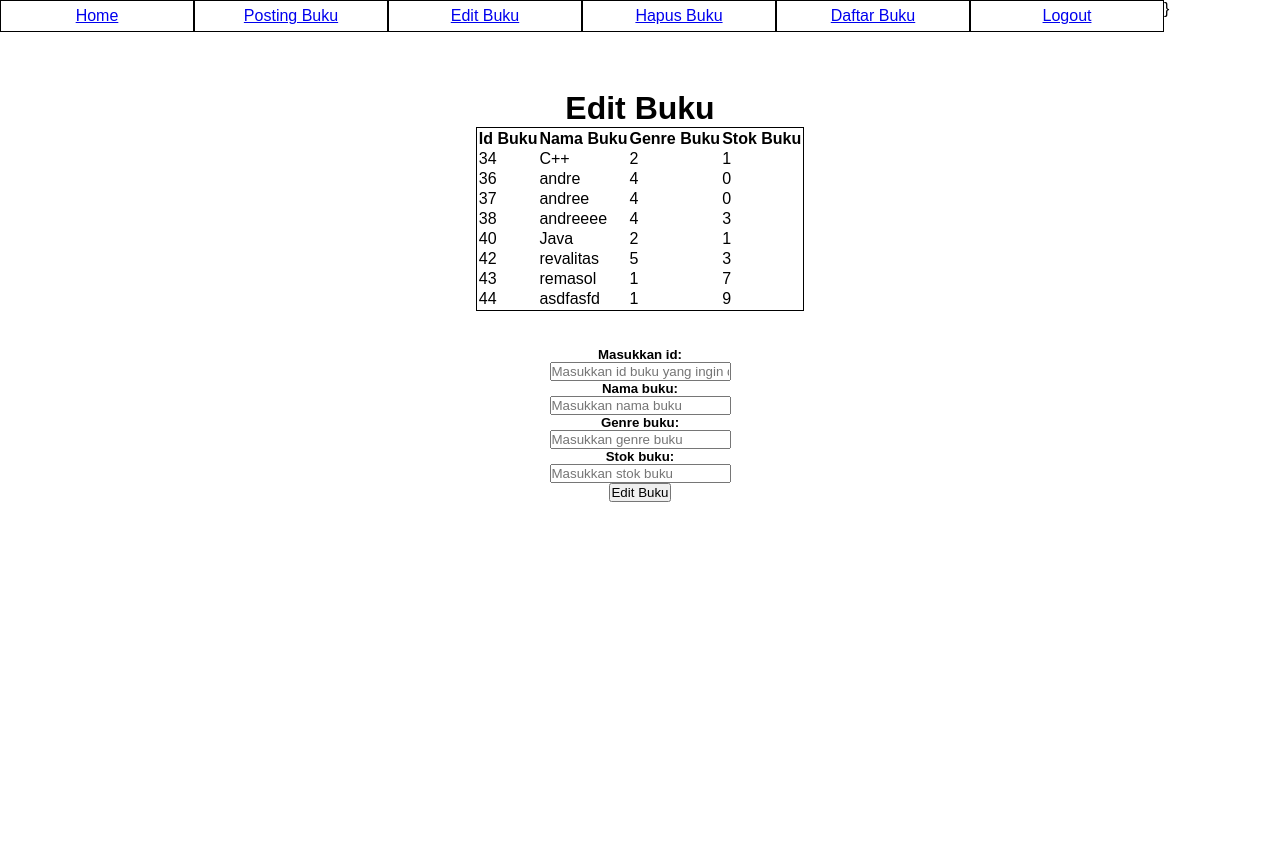
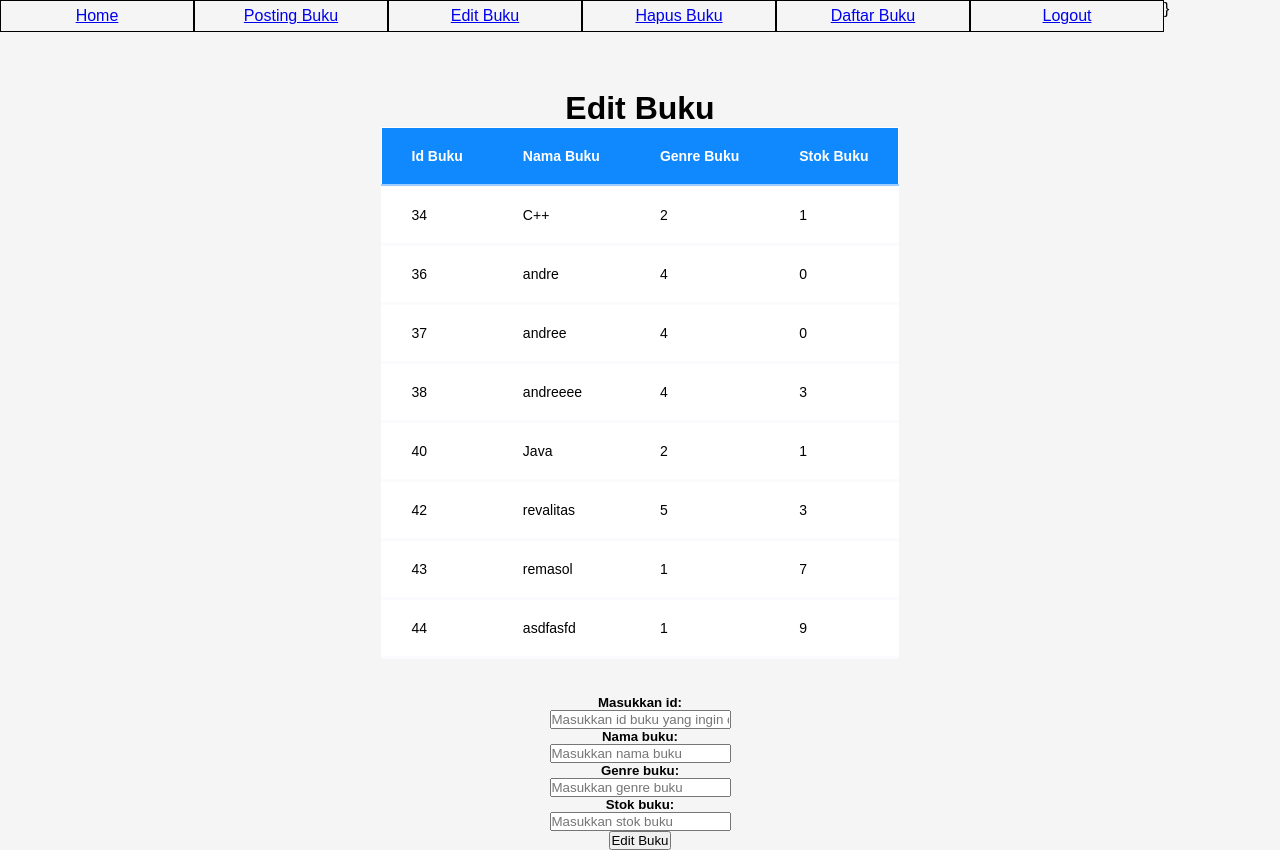
Before and after one commit to eriksonandre/tubes_pi_kelompok1, a PHP site: page /editbuku.php in a window 1280 px wide. Before the commit the page ends 502 px from the top, so only its background shows below. Run offline with PHP 8.4, Linux system fonts and the light colour scheme; the visitor is signed in with stand-in values (Sample User, id 1); data comes from the database, SQL or seed files in the repository.

Commit message:
Add files via upload

```diff
--- a/tubes-pi-kelompok1/style.css
+++ b/tubes-pi-kelompok1/style.css
@@ -2,6 +2,10 @@
 	margin: 0;
 	padding: 0;
 	font-family: sans-serif;
+}
+
+body{
+	background-color: rgb(245, 245, 245);
 }
 
 ul li {
@@ -13,3 +17,24 @@ ul li {
 	text-align: center;
 	line-height: 30px;
 }
+
+table{
+	border-collapse: collapse;
+	background : white;
+}
+
+table, th, td{
+	border: none;
+  padding: 20px 30px;
+  font-size: 14px;
+}
+
+thead{
+	background: #1089ff;
+	color: white;
+}
+
+tr{
+	border: 1px solid white;
+	border-bottom: 3px solid #f8f9fd9c;
+}
```
